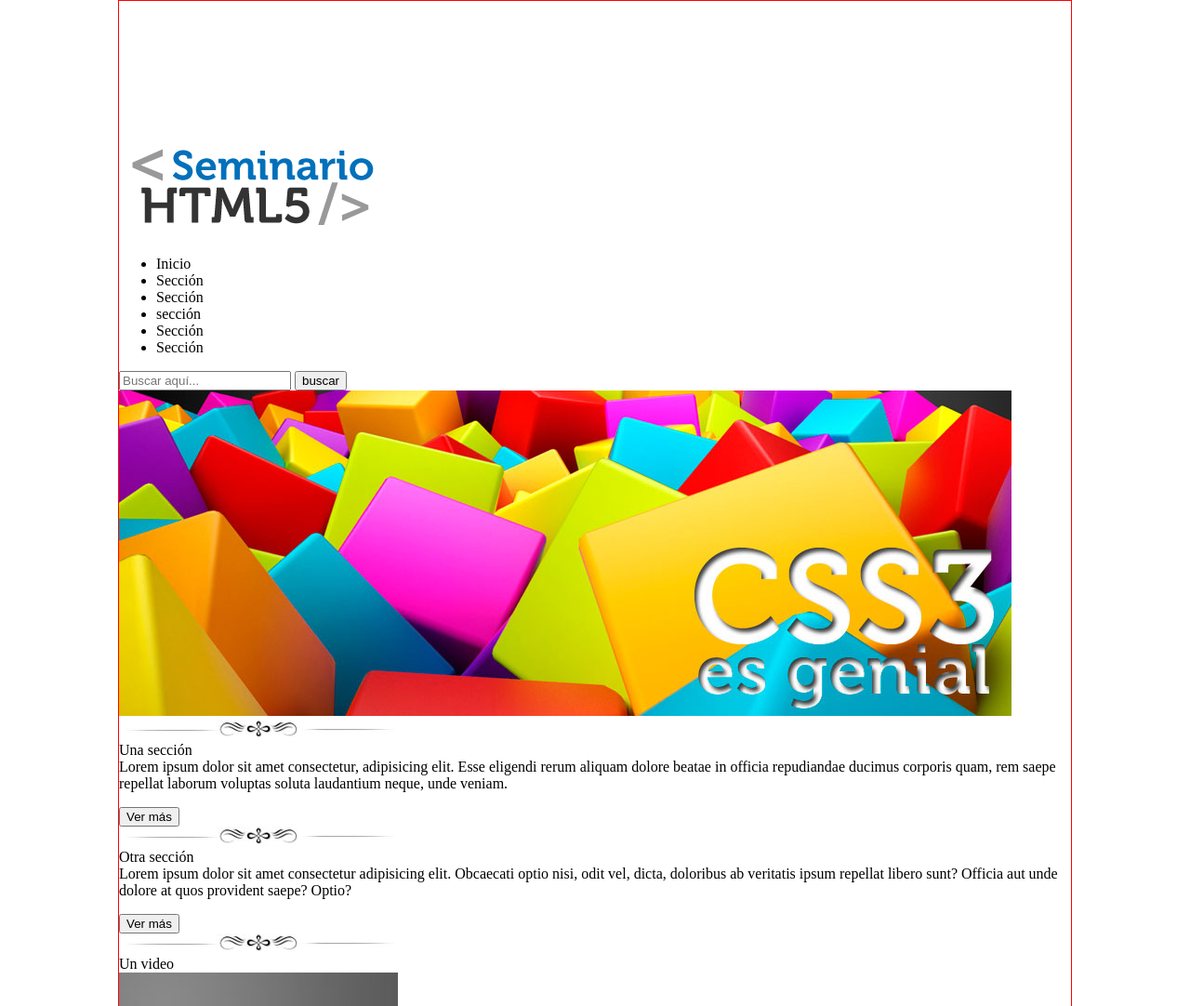
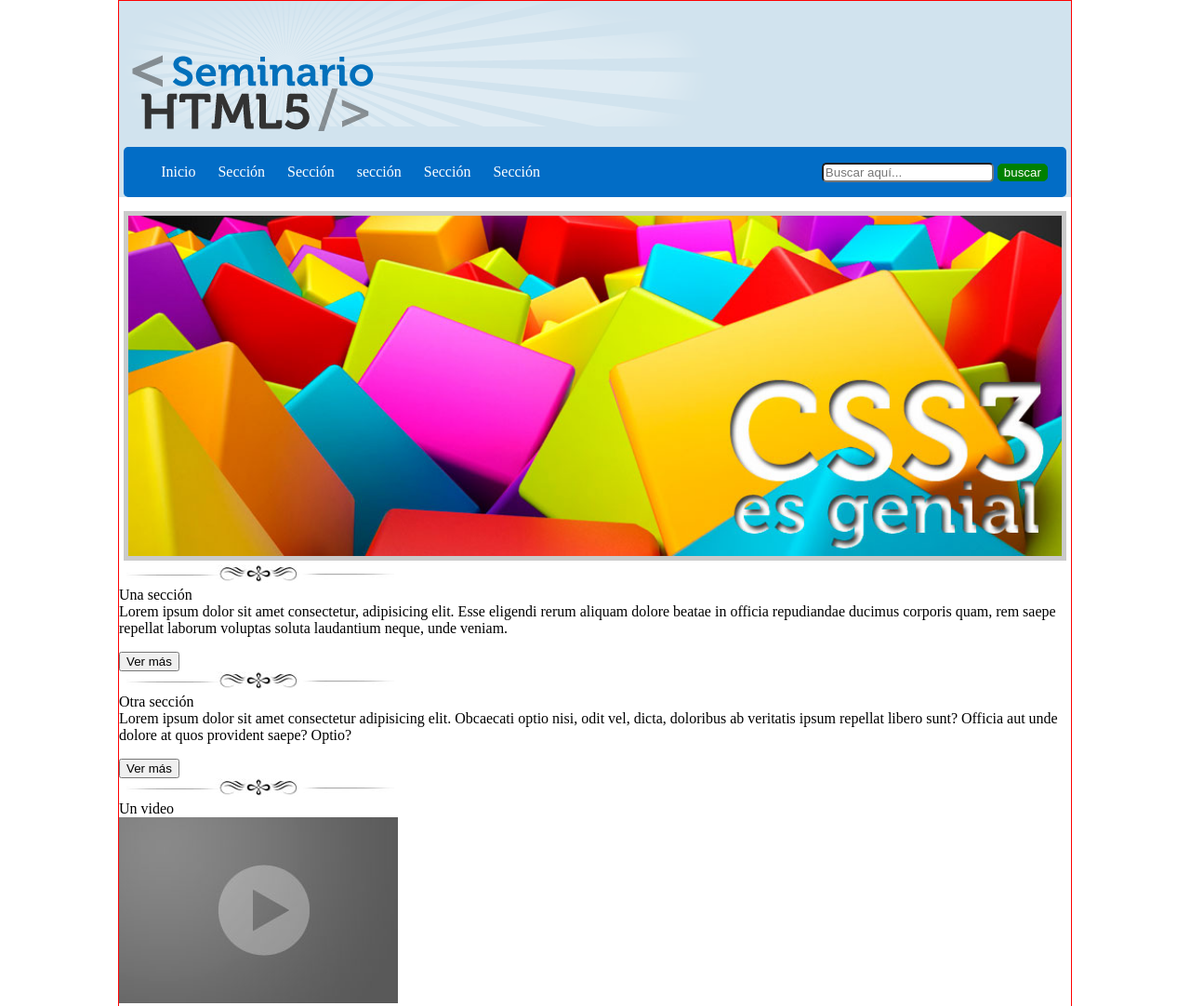
Before and after one commit to LuisJacoboMoncayo/pw12132233, a plain HTML site: page practica01css/index.html in a window 1280 px wide. Shown: the top 1082 px of the page at 93% size. Drawn offline with Linux system fonts and the light colour scheme.

Commit message:
Practica01 mitad CSS

```diff
--- a/practica01css/css/estilos.css
+++ b/practica01css/css/estilos.css
@@ -4,3 +4,53 @@ body{
 	margin: 0px auto;
 	max-width: 1024px;
 }
+header{
+	background: #d1e3ee;
+}
+
+header nav{
+	background: #026dc6;
+	border-radius: 5px;
+	margin: 0px auto;
+	padding: 2px 0px;
+	width: 99%;
+}
+
+header nav form{
+	float: right;
+	margin-top: -35px;
+	margin-right: 20px;
+}
+
+header nav form input{
+	border-radius: 5px;
+}
+
+header nav form input[type="submit"]{
+background: green;
+border: 1px solid green;
+color: white;
+}
+
+header nav ul li{
+	color: white;
+	display: inline-block;
+	margin-right: 20px;
+}
+
+#logo{
+	margin-top: -150px;
+}
+
+#seccion01{
+	margin-top: 15px;
+}
+
+#seccion01 article{
+	text-align: center;
+}
+
+#seccion01 article img{
+	border: 5px solid rgba(150, 150, 150, 0.5);
+	width: 98%;
+}
```
